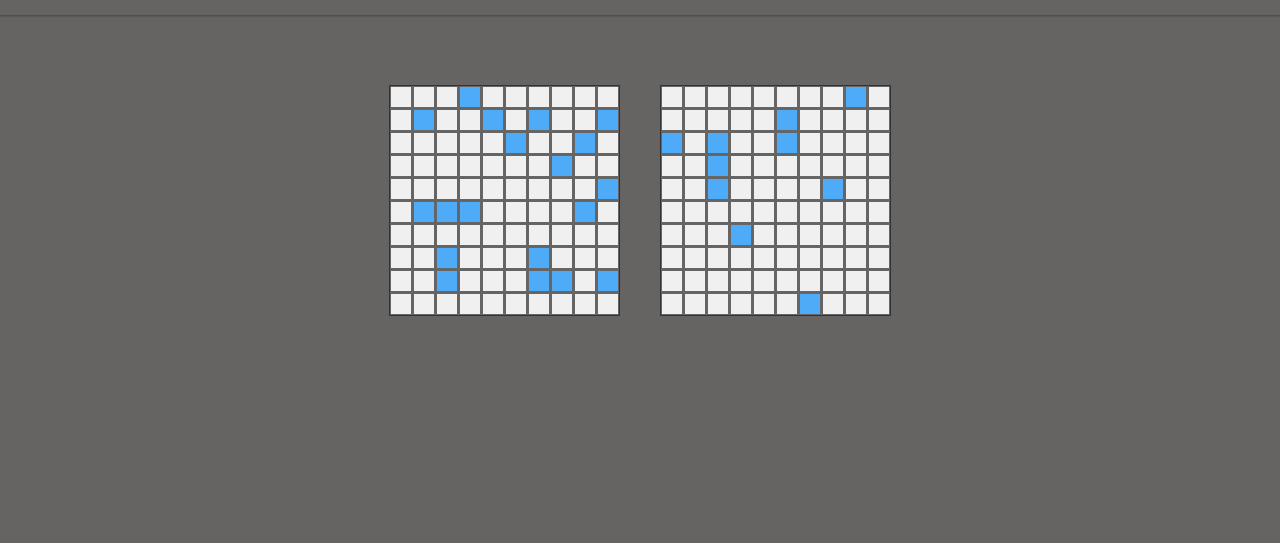
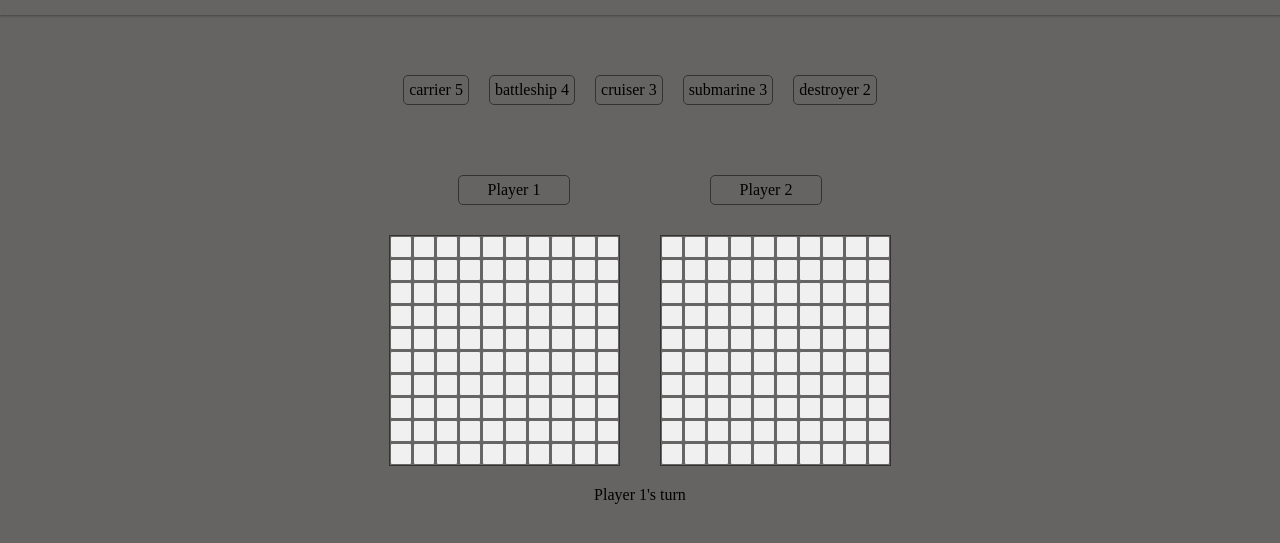
Before and after one commit to Ysweb3/BattleShip-project, a website built with webpack: page src/template.html in a window 1280 px wide. Shown: the part 35-578 px from the top of the page. Built offline with nearby package versions, Linux system fonts and the light colour scheme.

Commit message:
add shipTypes display

```diff
--- a/src/index.js
+++ b/src/index.js
@@ -11,7 +11,44 @@ const opponent = new AIPlayer();
 
 const playerboard = document.getElementById('playerBoard');
 const opponentboard = document.getElementById('opponentBoard');
+const turnDisplay = document.getElementById('turn');
+const ships = document.querySelectorAll('.ships');
+const carrier = document.getElementById('carrier');
+const battleship = document.getElementById('battleship');
+const cruiser = document.getElementById('cruiser');
+const submarine = document.getElementById('submarine');
+const destroyer = document.getElementById('destroyer');
+const playername = document.getElementById('player-name');
+const opponentname = document.getElementById('opponent-name');
 
+let turn = 'player1';
+let totalShips = 5;
+let selectedShip = null;
+let shipTypes = [
+    { name: 'carrier', length: 5 },
+    { name: 'battleship', length: 4 },
+    { name: 'cruiser', length: 3 },
+    { name: 'submarine', length: 3 },
+    { name: 'destroyer', length: 2 }
+];
+
+function placeShipManually(board,shipTypes){
+    for(let i = 0; i < totalShips; i++){
+        const ship = document.getElementById(shipTypes[i].name);
+        ship.addEventListener('click', () => {
+            console.log(shipTypes[i].name);
+            console.log(shipTypes[i].length);
+            selectedShip = shipTypes[i];
+        })
+    }
+    // board.placeShip(row, col, "ship");
+    // console.log("Placing ship at " + row + ", " + col);
+    // board.board[row][col].element.style.backgroundColor = '#4dabf7';
+    // board.board[row][col].element.classList.add('ship');
+    // console.log(rowboard);
+    // console.log(colboard);
+
+}
 
 
 function createGrid(boardElement, size = 10,board,boardType) {
@@ -38,22 +75,23 @@ function createGrid(boardElement, size = 10,board,boardType) {
             cell.style.height = '20px'
             cell.style.width = '20px'
             cell.style.border = '1px solid #666';
+            cell.style.borderRadius = '2px';
             cell.style.backgroundColor = '#f0f0f0';
             cell.style.cursor = 'pointer';
             cell.style.transition = 'background-color 0.6s';// Smooth transition for hover effect change this to make it faster or slower
 
 
-            // cell.addEventListener('mouseOver', () => {
-            //     if (!cell.classList.contains('hit') && !cell.classList.contains('miss')) {
-            //         cell.style.backgroundColor = '#8b8b8bff';
-            //     }
-            // });
+            cell.addEventListener('mouseover', () => {
+                if (!cell.classList.contains('hit') && !cell.classList.contains('miss') && !cell.classList.contains('ship') ) {
+                    cell.style.backgroundColor = '#de7cb0ff';
+                }
+            });
 
-            // cell.addEventListener('mouseLeave', () => {
-            //     if (!cell.classList.contains('hit') && !cell.classList.contains('miss')) {
-            //         cell.style.backgroundColor = '#f0f0f0';
-            //     }
-            // });
+            cell.addEventListener('mouseleave', () => {
+                if (!cell.classList.contains('hit') && !cell.classList.contains('miss') && !cell.classList.contains('ship')) {
+                    cell.style.backgroundColor = '#f0f0f0';
+                }
+            });
 
 
             cell.addEventListener('click', () => handleCellClick(row, col, cell,boardType));
@@ -65,10 +103,13 @@ function createGrid(boardElement, size = 10,board,boardType) {
 }
     }
 }
-let turn = 'player1';
+let rowboard = 0;
+let colboard = 0;
 
 function handleCellClick(row, col, cell, boardType){
     console.log("row: " + row + " col: " + col + " board: " + boardType);
+    rowboard = row;
+    colboard = col;
 
     if(turn === 'player1' && !cell.classList.contains('hit') && !cell.classList.contains('miss')){
         // Player1 can only click on opponent's board
@@ -76,7 +117,6 @@ function handleCellClick(row, col, cell, boardType){
             console.log("Player1 can only attack opponent's board!");
             return;
         }
-
         if(opponentBoard.checkboat(row,col)){
             cell.classList.add('hit');
             opponentBoard.receiveAttack(row,col);
@@ -86,6 +126,7 @@ function handleCellClick(row, col, cell, boardType){
             console.log("Miss!");
         }
         turn = 'player2';
+        turnDisplay.textContent = 'Player 2\'s turn';
     }
     else if(turn === 'player2' && !cell.classList.contains('hit') && !cell.classList.contains('miss')){
         // Player2 can only click on player's board
@@ -103,6 +144,7 @@ function handleCellClick(row, col, cell, boardType){
             console.log("Miss!");
         }
         turn = 'player1';
+        turnDisplay.textContent = 'Player 1\'s turn';
     }
 
     // Check for game over
@@ -114,39 +156,37 @@ function handleCellClick(row, col, cell, boardType){
 }
 function gameLoop(playerBoard,opponentBoard,player,opponent){
 
-   addShipsToBoard(playerBoard);
-   addShipsToBoard(opponentBoard);
 
-
+    playerBoard.createGameBoard();
+    opponentBoard.createGameBoard();
+    createGrid(playerboard, 10, playerBoard, 'player');
+    createGrid(opponentboard, 10, opponentBoard, 'opponent');
+    addShipsToBoard(playerBoard);
+    addShipsToBoard(opponentBoard);
 
 }
 
-function placeShips(playerBoard,opponentBoard,player,opponent){
-    //TODO: Add manual ship placement logic
-}
 
 
 
 
 function addShipsToBoard(board) {
     // Add ships to the board
-    for (let row = 0; row < 10; row++) {
-        for (let col = 0; col < 10; col++) {
-            if(Math.random() > 0.9){
-                board.placeShip(row, col, "ship");
-                console.log("Placing ship at " + row + ", " + col);
-                board.board[row][col].element.style.backgroundColor = '#4dabf7';
-                board.board[row][col].element.classList.add('ship');
-            }
-        }
-    }
+    // for (let row = 0; row < 10; row++) {
+    //     for (let col = 0; col < 10; col++) {
+    //         if(Math.random() > 0.9){
+    //             board.placeShip(row, col, "ship");
+    //             // console.log("Placing ship at " + row + ", " + col);
+    //             board.board[row][col].element.style.backgroundColor = '#4dabf7';
+    //             board.board[row][col].element.classList.add('ship');
+    //         }
+    //     }
+    // }
 
 
 }
 
-playerBoard.createGameBoard();
-opponentBoard.createGameBoard();
-createGrid(playerboard, 10, playerBoard, 'player');
-createGrid(opponentboard, 10, opponentBoard, 'opponent');
+
 gameLoop(playerBoard, opponentBoard, 'player', 'opponent');
 addShipsToBoard(playerBoard, opponentBoard);
+placeShipManually(playerBoard,shipTypes);
--- a/src/styles.css
+++ b/src/styles.css
@@ -37,7 +37,7 @@ body{
 #boardContainer{
     display: flex;
     justify-content: center;
-    margin-top: 50px;
+
 }
 
 .cell {
@@ -55,3 +55,40 @@ body{
 .ship {
     background-color: #4dabf7;
 }
+#shipContainer{
+    display: flex;
+    justify-content: center;
+    margin-top: 50px;
+
+}
+.ships{
+    margin: 10px;
+    border: 1px solid #333;
+    padding: 5px;
+    border-radius: 5px;
+
+}
+#display{
+    display: flex;
+    justify-content: center;
+    margin-top: 0px;
+
+}
+#player-name-container{
+    display: flex;
+    justify-content: center;
+    margin-top: 50px;
+    align-items: center;
+
+}
+.player-name{
+    margin: 10px;
+    border: 1px solid #333;
+    padding: 5px;
+    border-radius: 5px;
+    width: 100px;
+    text-align: center;
+    margin-left: 70px;
+    margin-right: 70px;
+
+}
--- a/src/template.html
+++ b/src/template.html
@@ -7,8 +7,23 @@
 </head>
 <body>
    <div id="header"><p>Battleship</p></div>
+   <div id="shipContainer">
+    <div id="carrier" class="ships">  carrier <span> 5</span></div>
+    <div id="battleship" class="ships">   battleship <span> 4</span></div>
+    <div id="cruiser" class="ships">  cruiser <span> 3</span></div>
+    <div id="submarine" class="ships">    submarine <span> 3</span></div>
+    <div id="destroyer" class="ships">    destroyer <span> 2</span></div>
+   </div>
+   <div id="player-name-container">
+    <div class="player-name">Player 1</div>
+    <div class="player-name">Player 2</div>
+   </div>
+
    <div id="boardContainer">
-    <div id="playerBoard"></div> <div id="opponentBoard"></div>
+    <div id="playerBoard"> </div> <div id="opponentBoard"> </div>
+   </div>
+   <div id="display">
+    <div id="turn">Player 1's turn</div>
    </div>
 </body>
 </html>
```
